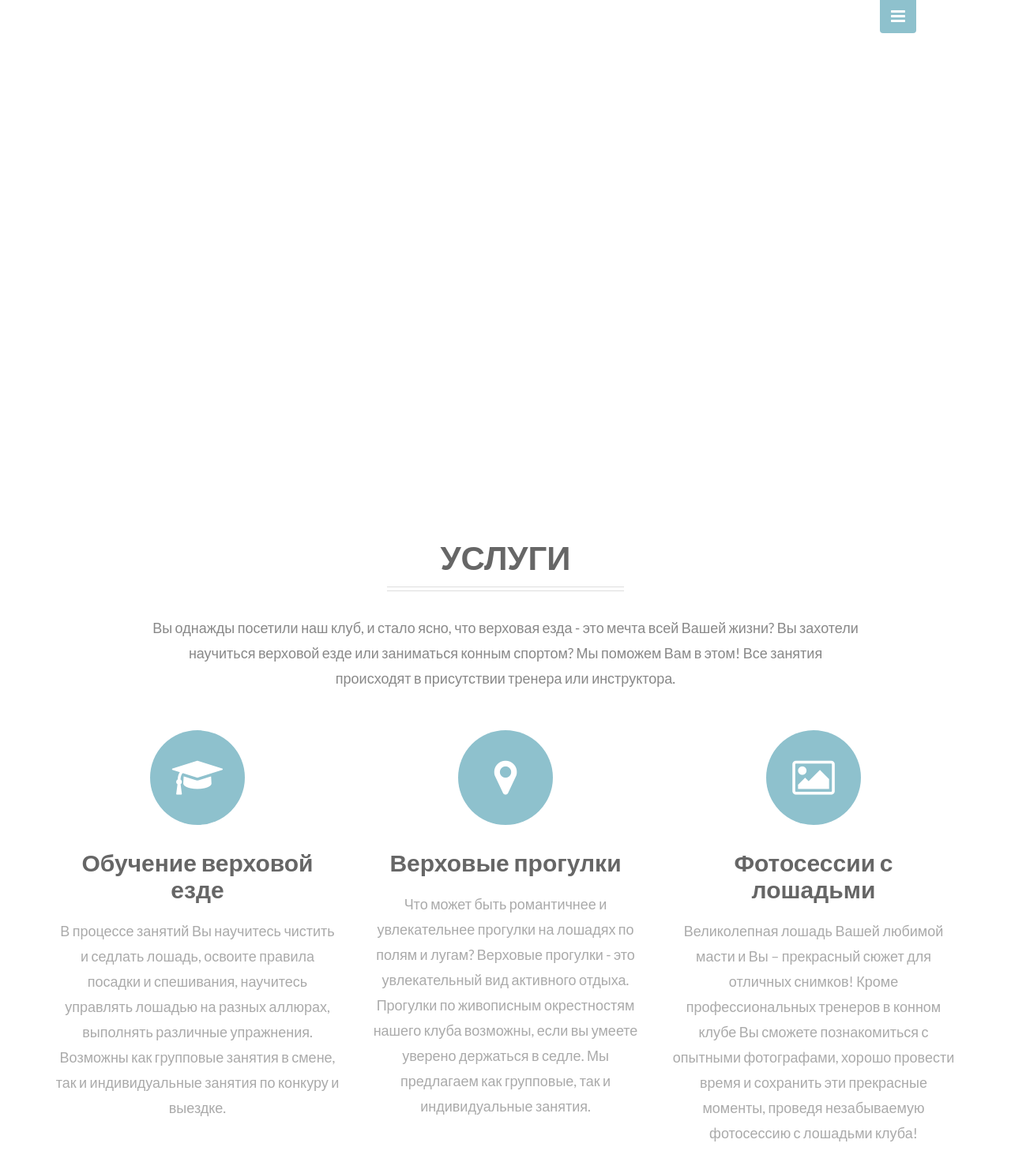
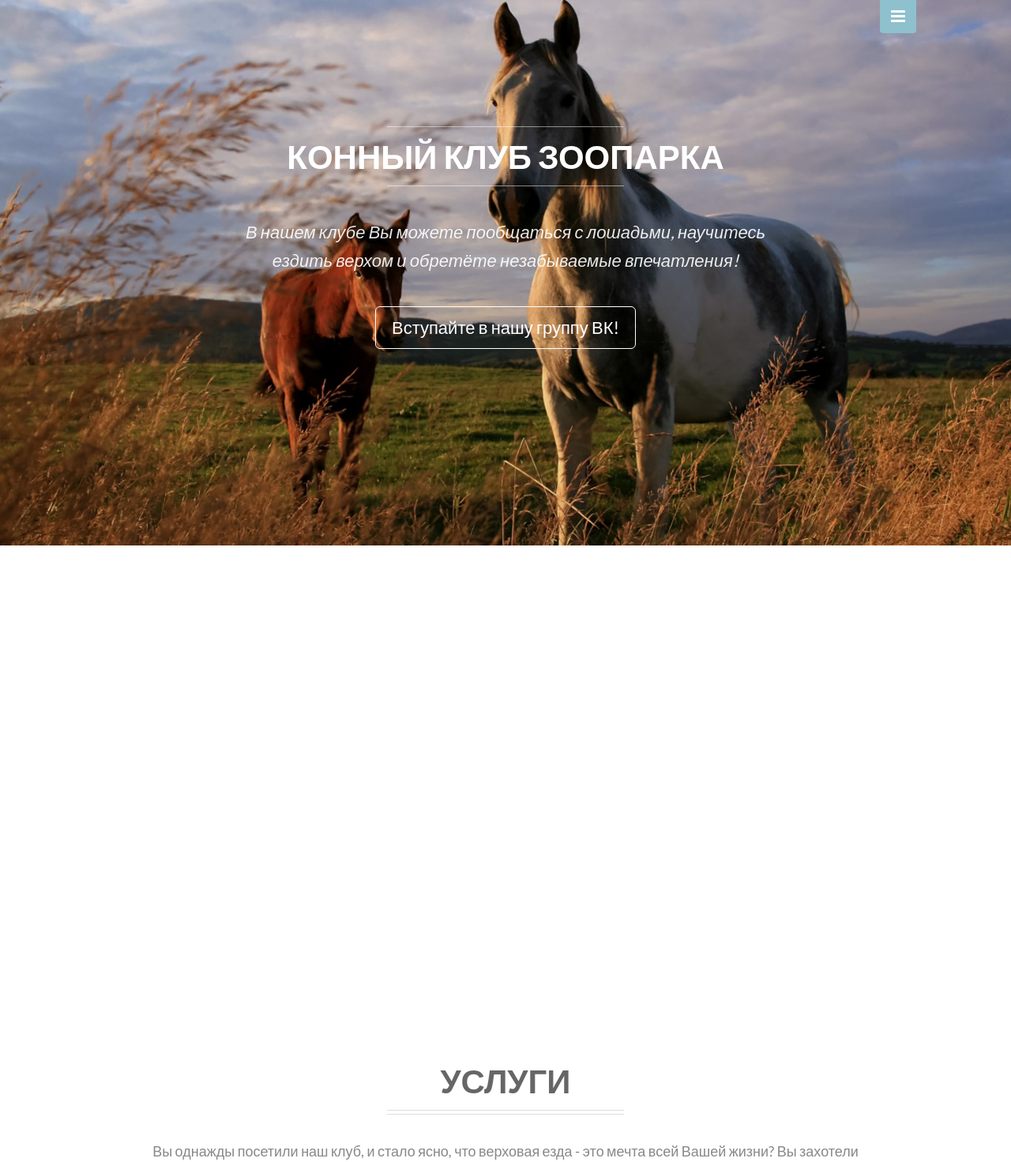
Before and after one commit to grosularina/horseclub, a plain HTML site: page index.html in a window 1280 px wide. Shown: the top 1472 px of the page at 79% size. Drawn offline with Linux system fonts and the light colour scheme.

Commit message:
backgroung

```diff
--- a/index.html
+++ b/index.html
@@ -16,7 +16,7 @@
         <link rel="stylesheet" href="assets/font-awesome/css/font-awesome.min.css">
         <link rel="stylesheet" href="assets/css/animate.css">
         <link rel="stylesheet" href="assets/css/magnific-popup.css">
-		<link rel="stylesheet" href="assets/css/form-elements.css">
+		    <link rel="stylesheet" href="assets/css/form-elements.css">
         <link rel="stylesheet" href="assets/css/style.css">
         <link rel="stylesheet" href="assets/css/media-queries.css">
 
@@ -81,6 +81,10 @@
             </div>
         </div>
 
+<div class="backstretch" style="left: 0px; top: 0px; overflow: hidden; margin: 0px; height: 663px; width: 1280px; z-index: -999998; posotion: absolute;">
+  <img src="assets/img/backgrounds/1.jpg" style="position: absolute; margin: 0px; padding: 0px; border: none; width: 1280px; height: 719.375px; max-height: none; max-width: none; z-index: -999999; left: 0px; top: -28.1875px;">
+</div>
+</div>
         <!-- What we do -->
         <div class="what-we-do-container section-container">
 	        <div class="container">
```
Also changed, not shown: 1 other file.
